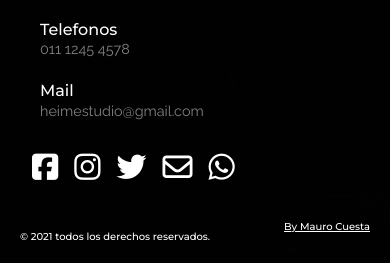
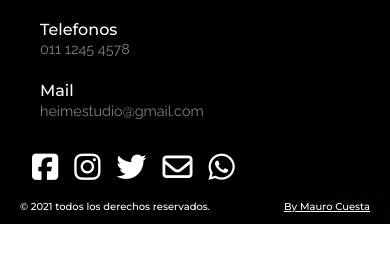
Before and after one commit to Cuestam/Web-Cuesta, a website: page Proyecto1.html in a window 390 px wide. Shown: the part 2017-2280 px from the top of the page. After the commit the page ends 2241 px from the top, so only its background shows below. Drawn offline with nearby package versions, Linux system fonts and the light colour scheme; a web font is replaced by a local one.

Commit message:
modificaciones varias

```diff
--- a/scss/components/_medias.scss
+++ b/scss/components/_medias.scss
@@ -754,15 +754,20 @@
     .footer-proyectos {
         margin-top: -0.05em;
         width: 100%;
+        height: 80%;
+        margin-bottom: 0em;
+
         .footerUno {
             margin-right: 0em;
             margin-left: 2em;
+            margin-top: 0em;
         }
 
         .footerDos {
             margin-top: 0em;
-            margin-left: -15em;
+            margin-left: 1em;
             margin-right: 2em;
+
         }
     }
 
```
Also changed, not shown: css/style.css, 1 other file.
